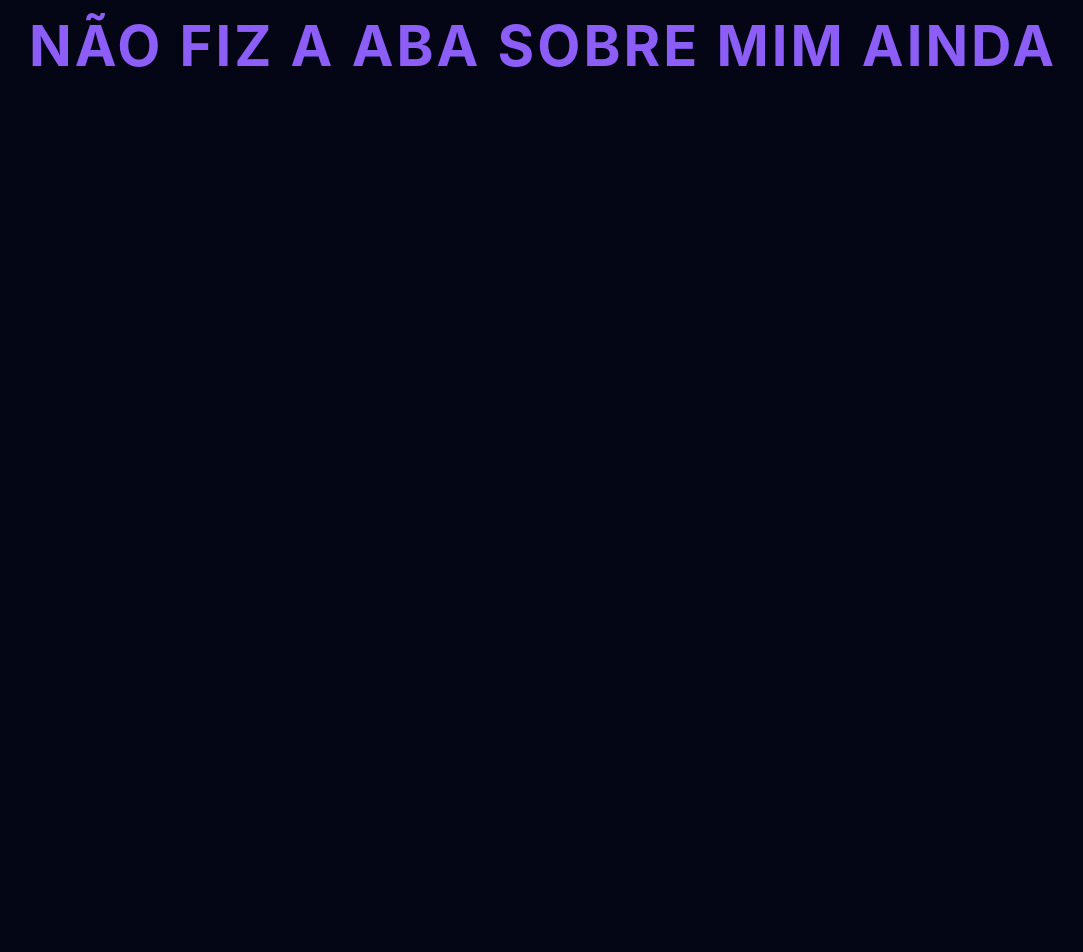
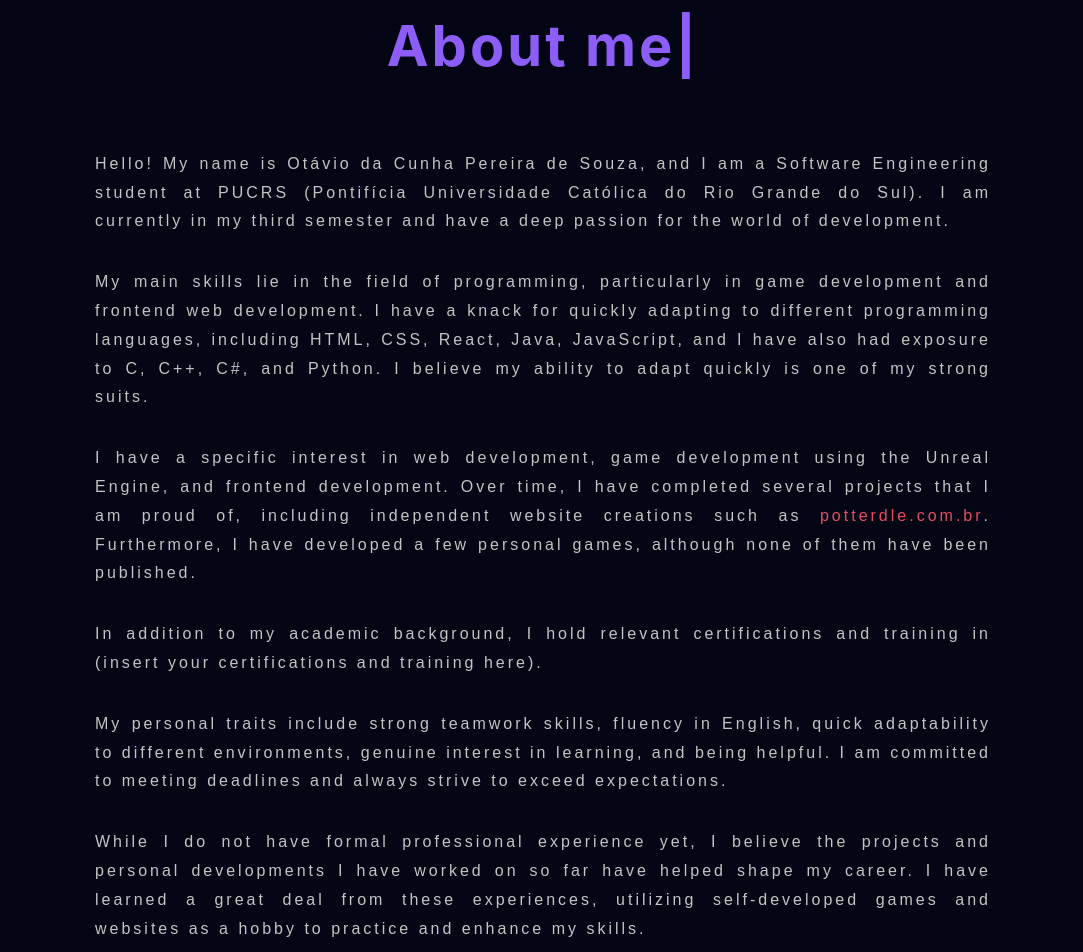
Before and after one commit to psiotavio/Portifolio, a React (Create React App) app: page /aboutme in a window 1280 px wide. Shown: the part 140-1092 px from the top of the page, without its empty margins (97-1180 px from the left). Before the commit the page ends 800 px from the top, so only its background shows below. Built offline with nearby package versions, Linux system fonts and the light colour scheme; the HTML template or start-up script is replaced by a standard one.

Commit message:
pagina about me e efeito de gotas

```diff
--- a/src/global.css
+++ b/src/global.css
@@ -30,8 +30,9 @@
   }
 
   p{
+    color: var(--color-tertiary);
     letter-spacing: 3px; /* Ajuste o valor conforme necessário */
-  line-height: 1.8; /* Ajuste o valor conforme necessário */
+    line-height: 1.8; /* Ajuste o valor conforme necessário */
     font-family: 'Montserrat', sans-serif;
     font-weight: lighter;
   }
--- a/src/pages/AboutMe/AboutMe.js
+++ b/src/pages/AboutMe/AboutMe.js
@@ -1,14 +1,83 @@
 import HeaderComponent from "../../components/header/Header";
 import React from "react";
+import Typical from "react-typical";
 
+import "./AboutMe.scss";
 
 function AboutMe() {
-    return (
-        <div className="app">
-            <HeaderComponent />
-            <h1>NÃO FIZ A ABA SOBRE MIM AINDA</h1>
-        </div>
-    )
+  return (
+    <div className="app">
+      <HeaderComponent />
+      <h1>
+        <Typical
+          steps={["About me", 1400]}
+          loop={1}
+          wrapper="span"
+          className="highlight"
+        />
+      </h1>
+      <section className="about" id="about">
+        <p>
+          Hello! My name is Otávio da Cunha Pereira de Souza, and I am a
+          Software Engineering student at PUCRS (Pontifícia Universidade
+          Católica do Rio Grande do Sul). I am currently in my third semester
+          and have a deep passion for the world of development.
+        </p>
+        <p>
+          My main skills lie in the field of programming, particularly in game
+          development and frontend web development. I have a knack for quickly
+          adapting to different programming languages, including HTML, CSS,
+          React, Java, JavaScript, and I have also had exposure to C, C++, C#,
+          and Python. I believe my ability to adapt quickly is one of my strong
+          suits.
+        </p>
+        <p>
+          I have a specific interest in web development, game development using
+          the Unreal Engine, and frontend development. Over time, I have
+          completed several projects that I am proud of, including independent
+          website creations such as{" "}
+          <a
+            className="links"
+            href="http://www.potterdle.com.br"
+            target="_blank"
+            rel="noreferrer"
+          >
+            potterdle.com.br
+          </a>
+          . Furthermore, I have developed a few personal games, although none of
+          them have been published.
+        </p>
+        <p>
+          In addition to my academic background, I hold relevant certifications
+          and training in (insert your certifications and training here).
+        </p>
+        <p>
+          My personal traits include strong teamwork skills, fluency in English,
+          quick adaptability to different environments, genuine interest in
+          learning, and being helpful. I am committed to meeting deadlines and
+          always strive to exceed expectations.
+        </p>
+        <p>
+          While I do not have formal professional experience yet, I believe the
+          projects and personal developments I have worked on so far have helped
+          shape my career. I have learned a great deal from these experiences,
+          utilizing self-developed games and websites as a hobby to practice and
+          enhance my skills.
+        </p>
+        <p>
+          My professional goals and aspirations are to become an excellent
+          senior developer with a focus on frontend development and game
+          development.
+        </p>
+        <p>
+          I am excited to take on new challenges and continue learning on this
+          thrilling development journey. If you would like to learn more about
+          me or have any exciting opportunities, please don't hesitate to get in
+          touch.
+        </p>
+      </section>
+    </div>
+  );
 }
 
 export default AboutMe;
--- a/src/pages/AboutMe/AboutMe.scss
+++ b/src/pages/AboutMe/AboutMe.scss
@@ -0,0 +1,14 @@
+.about{
+    margin: auto;
+    flex-direction: column;
+    display: flex;
+    justify-content: center;
+    width: 70%;
+    text-align: justify;
+}
+
+.links{
+    font-weight: bolder;
+    text-decoration: none;
+    color: var(--color-septenary);
+}
--- a/src/pages/Home/Home.js
+++ b/src/pages/Home/Home.js
@@ -51,6 +51,28 @@ function Home() {
         },
         (err) => console.log(err)
       );
+  }
+
+  const bubbles = [];
+  for (let i = 0; i < 128; i++) {
+    const size = 2 + Math.random() * 4 + "rem";
+    const distance = 6 + Math.random() * 4 + "rem";
+    const position = -5 + Math.random() * 110 + "%";
+    const time = 2 + Math.random() * 2 + "s";
+    const delay = -1 * (2 + Math.random() * 2) + "s";
+
+    bubbles.push(
+      <div
+        className="bubble"
+        style={{
+          "--size": size,
+          "--distance": distance,
+          "--position": position,
+          "--time": time,
+          "--delay": delay,
+        }}
+      ></div>
+    );
   }
 
   return (
@@ -174,7 +196,7 @@ function Home() {
                   target="_blank"
                   rel="noopener noreferrer"
                 >
-                  <img  className="links-b" src={linkedin} alt="LinkedIn" />
+                  <img className="links-b" src={linkedin} alt="LinkedIn" />
                 </a>
               </div>
             </div>
@@ -209,6 +231,26 @@ function Home() {
           </div>
         </div>
       </div>
+
+      <div className="footer">
+        <div className="bubbles">{bubbles}</div>
+      <svg style={{ position: 'fixed', top: '100vh' }}>
+        <defs>
+          <filter id="blob">
+            <feGaussianBlur in="SourceGraphic" stdDeviation="10" result="blur" />
+            <feColorMatrix
+              in="blur"
+              mode="matrix"
+              values="1 0 0 0 0  0 1 0 0 0  0 0 1 0 0  0 0 0 19 -9"
+              result="blob"
+            />
+            {/* <feComposite in="SourceGraphic" in2="blob" operator="atop" /> */}
+          </filter>
+        </defs>
+      </svg>
+    </div>
+
+
     </div>
   );
 }
--- a/src/pages/Home/Home.scss
+++ b/src/pages/Home/Home.scss
@@ -228,12 +228,14 @@
   background-color: var(--color-secondary);
   color: var(--txt2, 0, 0, 0);
   border: var(--brw, 1px) solid var(--brdh, var(--color_15));
-  border-radius: var(--brwd, 1px);
+  border-radius: var(--brwd, 5px);
   cursor: pointer;
   transition: 0.5s;
+  box-shadow: 0 0 10px rgba(0, 0, 0, 0.5);
 }
 
 .button:hover {
+  box-shadow: 0 0 20px rgba(0, 0, 0, 2.5);
   transition: 0.5s;
   background-color: var(--color-septenary)
 }
@@ -266,3 +268,92 @@
   display: flex;
   flex-direction: column;
 }
+
+
+
+/* BUBBLES */
+.footer {
+  z-index: -1;
+  --footer-background: var(--color-septenary);
+  background-color: var(--footer-background);
+  display:flex;
+  position: relative;
+  grid-area: footer;
+  min-height: 6.8rem; /* Altura reduzida para 8rem */
+  .bubbles {
+    position: absolute;
+    top:0;
+    left:0;
+    right:0;
+    height: 0.7rem; /* Altura reduzida para 0.8rem */
+    background:var(--footer-background);
+    filter:url("#blob");
+    .bubble {
+      position: absolute;
+      left:var(--position, 50%);
+      background:var(--footer-background);
+      border-radius:100%;
+      animation:bubble-size var(--time, 4s) ease-in infinite var(--delay, 0s),
+              bubble-move var(--time, 4s) ease-in infinite var(--delay, 0s);
+      transform:translate(-50%, 100%);
+    }
+  }
+  .content {
+    z-index: 2;
+    display:grid;
+    grid-template-columns: 1fr auto;
+    grid-gap: 4rem;
+    padding:2rem;
+    background:var(--footer-background);
+    a, p {
+      color:#F5F7FA;
+      text-decoration:none;
+    }
+    b {
+      color:white;
+    }
+    p {
+      margin:0;
+      font-size:.75rem;
+    }
+    >div {
+      display:flex;
+      flex-direction:column;
+      justify-content: center;
+      >div {
+        margin:0.25rem 0;
+        >* {
+          margin-right:.5rem;
+        }
+      }
+      .image {
+        align-self: center;
+        width:3rem;
+        height:3rem;
+        margin:0.25rem 0;
+        background-size: cover;
+        background-position: center;
+      }
+    }
+  }
+}
+
+@keyframes bubble-size {
+  0%, 75% {
+    width:var(--size, 0.1rem);
+    height:var(--size, 0.1rem);
+  }
+  100% {
+    width:0rem;
+    height:0rem;
+  }
+}
+
+@keyframes bubble-move {
+  0% {
+    bottom:-0.1rem;
+  }
+  100% {
+    bottom:var(--distance, 10rem);
+  }
+}
--- a/src/pages/Projects/Projects.js
+++ b/src/pages/Projects/Projects.js
@@ -10,6 +10,10 @@ import ARGON from "../../assets/games/MrArgon/ARGON.png";
 import "./Projects.scss";
 
 function Projects() {
+
+  const potterdlePage = () => {
+    window.location.href = "http://www.potterdle.com.br";
+  }
 
     const handleClick = () => {
         window.location.href = "/";
@@ -57,6 +61,7 @@ function Projects() {
             className="atropos-projects"
             activeOffset={60}
             shadowScale={1.1}
+            onClick={potterdlePage}
           >
             <div className="projects-hover">
               <h1 className="potterdle" data-atropos-offset="8">Potterdle</h1>
--- a/src/pages/Projects/Projects.scss
+++ b/src/pages/Projects/Projects.scss
@@ -12,7 +12,7 @@
   }
 
   .projects-atr-potterdle {
-    background-image: url(../../assets/potterdle.png);
+    // background-image: url(../../assets/potterdle.png);
     background-size: cover;
     border: solid 2px silver;
     border-radius: 50px;
```
